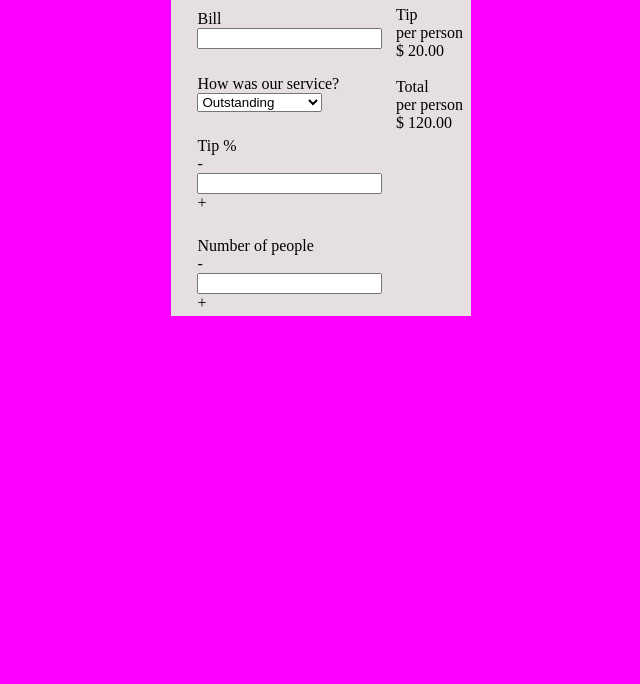
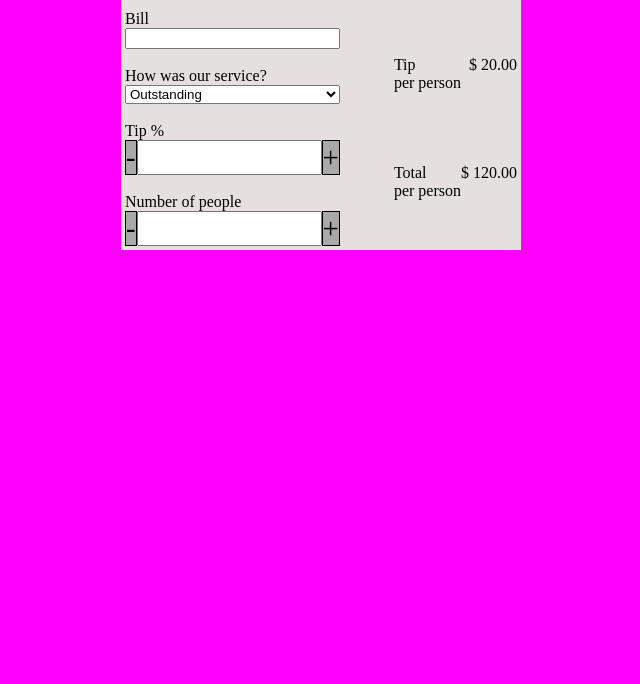
Before and after one commit to mohamudolow/tip-calculator, a plain HTML site: page index.html in a window 1280 px wide. Shown: the part 116-800 px from the top of the page, without its empty margins (319-959 px from the left). Drawn offline with Linux system fonts and the light colour scheme.

Commit message:
enhance layout of items in columns

```diff
--- a/css/style.css
+++ b/css/style.css
@@ -1,9 +1,12 @@
 body {
     background: magenta;
     margin: 0;
+    padding: 0;
+    -webkit-box-sizing: border-box;
+    box-sizing: border-box;
 }
 #container {
-    max-width: 300px;
+    max-width: 400px;
     margin: 5% auto;
     background: #e5dfdf;
 }
@@ -12,17 +15,90 @@ body {
     background: #232323;
     color: white;
 }
-.box {
-    padding: 2% 10%;
-}
+
+/* main */
 #main {
-  display: -webkit-box;
-  display: -ms-flexbox;
-  display: flex;
+    padding: 1%;
+    display: -webkit-box;
+    display: -ms-flexbox;
+    display: flex;
     -webkit-box-orient: horizontal;
     -webkit-box-direction: normal;
     -ms-flex-direction: row;
     flex-direction: row;
-    -ms-flex-pack: distribute;
-    justify-content: space-around;
+    -webkit-box-pack: justify;
+    -ms-flex-pack: justify;
+    justify-content: space-between;
+
 }
+
+
+
+/* input fields column */
+.input-items-box {
+    display: -webkit-box;
+    display: -ms-flexbox;
+    display: flex;
+    -webkit-box-orient: vertical;
+    -webkit-box-direction: normal;
+    -ms-flex-direction: column;
+    flex-direction: column;
+}
+input {
+    outline: inherit;
+}
+.input {
+   width: 100%;
+    -webkit-box-sizing: border-box;
+    box-sizing: border-box;
+}
+.input-box {
+    display: -webkit-box;
+    display: -ms-flexbox;
+    display: flex;
+    font-size: 180%;
+}
+.input-field {
+    display: -webkit-box;
+    display: -ms-flexbox;
+    display: flex;
+}
+.input-adjustor {
+    background: darkgray;
+    border: 1px solid black;
+    display: -webkit-box;
+    display: -ms-flexbox;
+    display: flex;
+    -webkit-box-orient: vertical;
+    -webkit-box-direction: normal;
+    -ms-flex-direction: column;
+    flex-direction: column;
+    -webkit-box-align: center;
+    -ms-flex-align: center;
+    align-items: center;
+}
+
+/* outcome column */
+.outcome-box {
+    display: -webkit-box;
+    display: -ms-flexbox;
+    display: flex;
+    -webkit-box-orient: vertical;
+    -webkit-box-direction: normal;
+    -ms-flex-direction: column;
+    flex-direction: column;
+    -ms-flex-item-align: center;
+    align-self: center;
+}
+.tip-amount, .total-amount {
+    display: -webkit-box;
+    display: -ms-flexbox;
+    display: flex;
+    -webkit-box-orient: horizontal;
+    -webkit-box-direction: normal;
+    -ms-flex-direction: row;
+    flex-direction: row;
+    -webkit-box-pack: justify;
+    -ms-flex-pack: justify;
+    justify-content: space-between;
+}
--- a/index.html
+++ b/index.html
@@ -17,14 +17,14 @@
             <div id="main">
                 <div class="input-items-box">
                     <div class="box">
-                        <label>Bill</label><br>
-                        <input type="number">
+                        <label>Bill</label>
+                        <input type="number" class="input">
                     </div><br>
 
                     <div class="box">
                         <label>How was our service?</label><br>
 
-                        <select>
+                        <select class="input">
                             <option disabled>Select tip amount</option>
                             <option>Outstanding</option>
                             <option>Good</option>
@@ -33,20 +33,24 @@
                         </select>
                     </div><br>
 
-                    <div class="tip-box box">
+                    <div class="tip-box">
 
                         <div>Tip %</div>
-                        <div>-</div>
-                        <div><input type="number"></div>
-                        <div>+</div>
+                        <div class="input-box">
+                            <div class="input-adjustor">-</div>
+                            <div class="input-field"><input type="number"></div>
+                            <div class="input-adjustor">+</div>
+                        </div>
                     </div><br>
 
                     <div class="num-of-people box">
 
                         <div>Number of people</div>
-                        <div>-</div>
-                        <div><input type="number"></div>
-                        <div>+</div>
+                        <div class="input-box">
+                            <div class="input-adjustor">-</div>
+                            <div class="input-field"><input type="number"></div>
+                            <div class="input-adjustor">+</div>
+                        </div>
                     </div>
                 </div><br>
 
@@ -57,9 +61,9 @@
                             <div>per person</div>
                         </div>
                         <div>
-                        $ <span class="amount-per-person">20.00</span>
+                            $ <span class="amount-per-person">20.00</span>
                         </div>
-                    </div><br>
+                    </div><br><br><br><br>
 
                     <div class="total-amount">
                         <div>
@@ -67,7 +71,7 @@
                             <div>per person</div>
                         </div>
                         <div>
-                        $ <span class="total-per-person">120.00</span>
+                            $ <span class="total-per-person">120.00</span>
                         </div>
                     </div>
                 </div>
```
